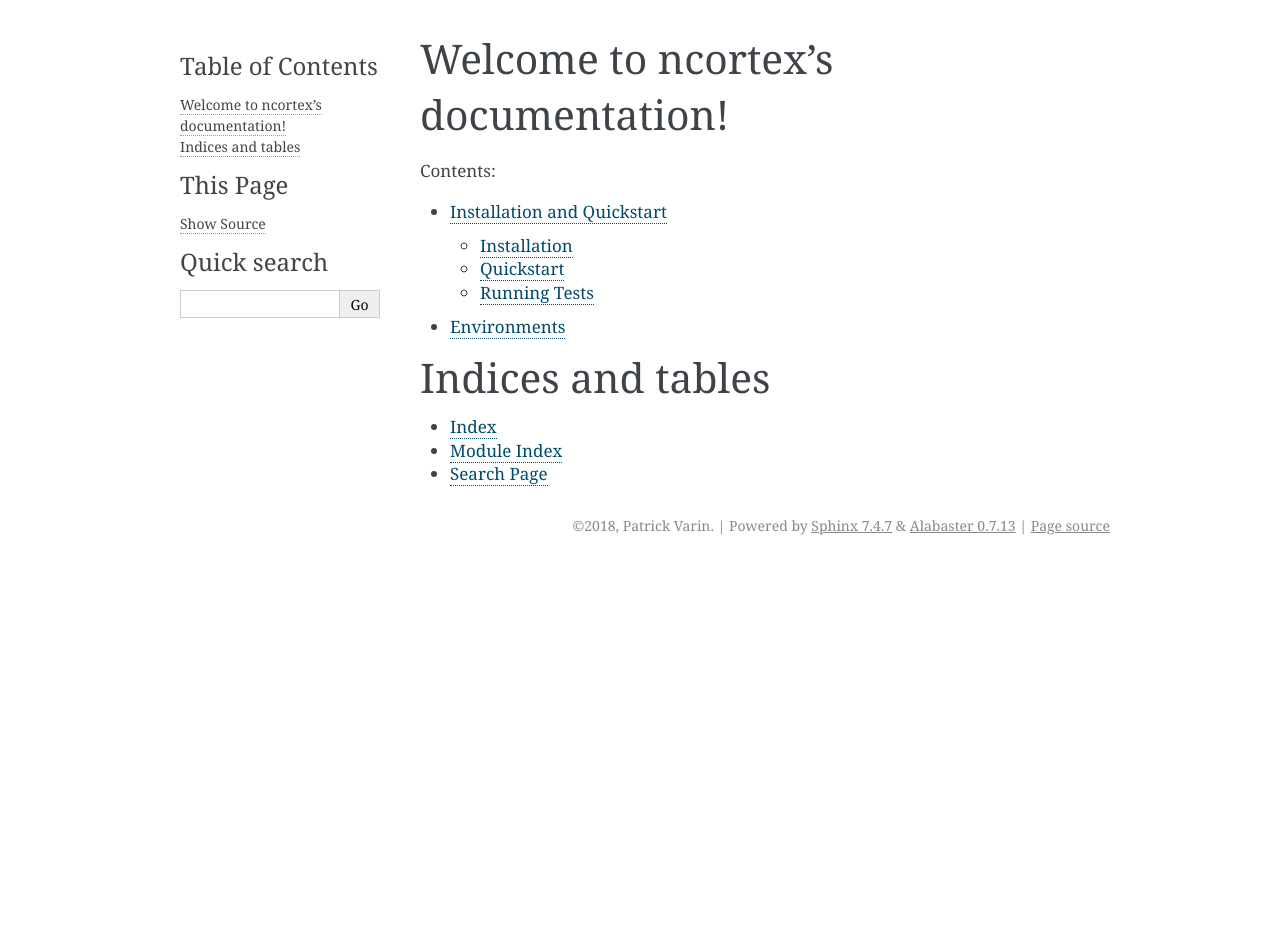
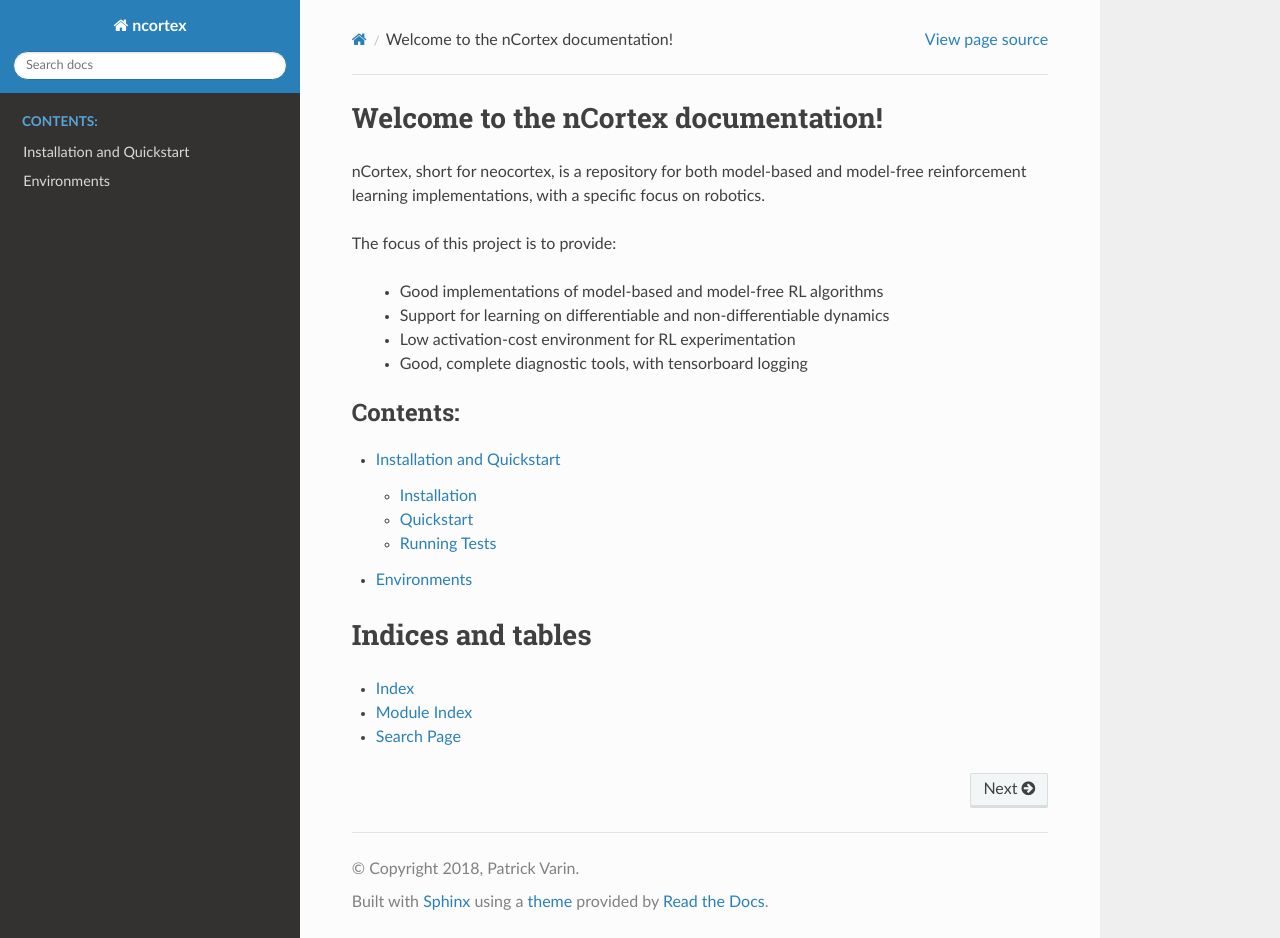
Before and after one commit to pvarin/ncortex, a Sphinx documentation site: the page built from docs/index.rst, in a window 1280 px wide and 938 px high. Built offline with Sphinx 7.4.7 and the Read the Docs theme 2.0.0, drawn with Linux system fonts in a browser that asks for light colours.

Commit message:
New doc theme. Better intro in docs. Faster pendulum.

```diff
--- a/docs/conf.py
+++ b/docs/conf.py
@@ -77,7 +77,8 @@ pygments_style = None
 # The theme to use for HTML and HTML Help pages.  See the documentation for
 # a list of builtin themes.
 #
-html_theme = 'alabaster'
+# html_theme = 'alabaster'
+html_theme = 'sphinx_rtd_theme'
 
 # Theme options are theme-specific and customize the look and feel of a theme
 # further.  For a list of options available for each theme, see the
--- a/docs/index.rst
+++ b/docs/index.rst
@@ -3,8 +3,17 @@
    You can adapt this file completely to your liking, but it should at least
    contain the root `toctree` directive.
 
-Welcome to ncortex's documentation!
-===================================
+Welcome to the nCortex documentation!
+=====================================
+
+nCortex, short for neocortex, is a repository for both model-based and model-free reinforcement learning implementations, with a specific focus on robotics.
+
+The focus of this project is to provide:
+
+    - Good implementations of model-based and model-free RL algorithms
+    - Support for learning on differentiable and non-differentiable dynamics
+    - Low activation-cost environment for RL experimentation
+    - Good, complete diagnostic tools, with tensorboard logging
 
 .. toctree::
    :maxdepth: 2
--- a/docs/usage/installation.rst
+++ b/docs/usage/installation.rst
@@ -1,6 +1,6 @@
-================
+===========================
 Installation and Quickstart
-================
+===========================
 
 
 Installation
```
Also changed, not shown: 2 other files.
